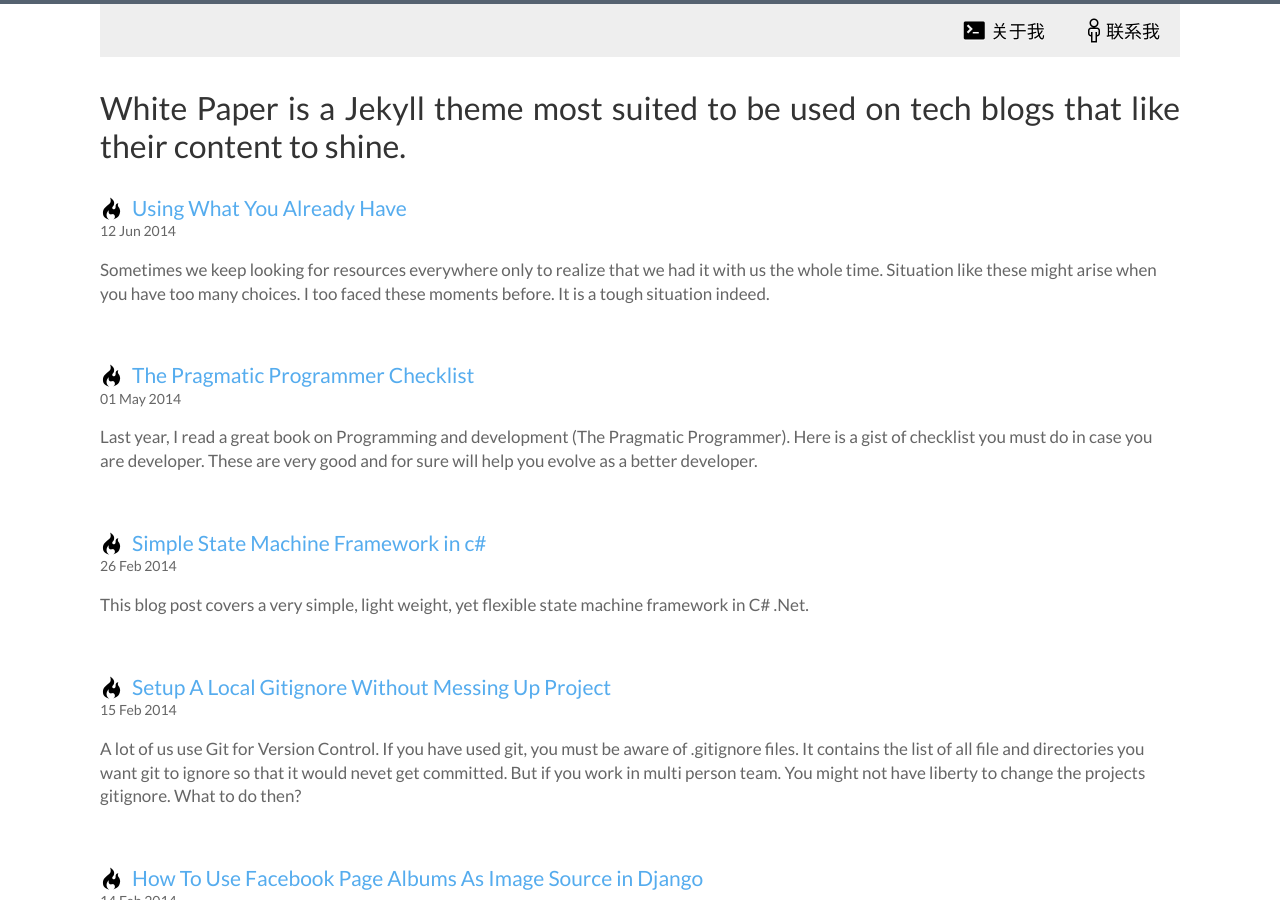
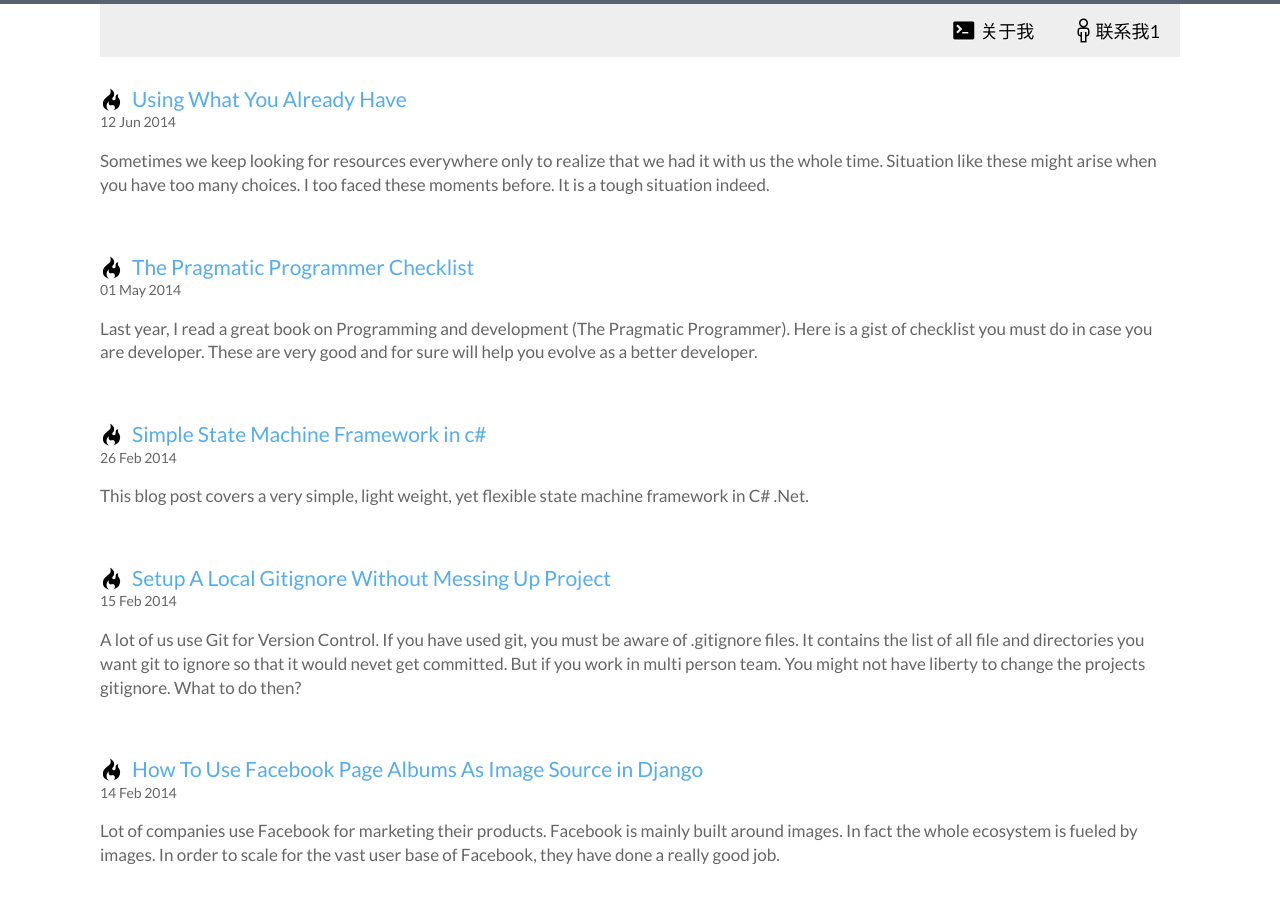
Before and after one commit to kyne0116/kyne0116.github.io, a Jekyll site: the page built from index.html, in a window 1280 px wide and 900 px high. Built offline with Jekyll 4.4.1, drawn with Linux system fonts in a browser that asks for light colours; Markdown is read by kramdown in place of the engine named in the settings; the list of posts is cut into pages by our own code.

Commit message:
add jekyll theme

```diff
--- a/_config.yml
+++ b/_config.yml
@@ -1,11 +1,9 @@
 name: White Paper
 markdown: redcarpet
 highlighter: true
-url: http://vinitkumar.me/white-paper
+url: http://kyne0116.github.io/
 gems: [jekyll-paginate,  jekyll-gist]
 paginate: 8
-description:     Jekyll theme for Programmers
-intro: White Paper is a Jekyll theme most suited to be used on tech blogs that like their content to shine.
 logo:             logo.png
 disqus_shortname:
 # url: http://gotchacode.com
@@ -16,19 +14,6 @@
 owner:
   name:           Kyne0116
   avatar:         <avatar-image-link>
-  email:          <your-email-address>
+  email:          kyne.li@hotmail.com
   # Social networking links used in footer. Update and remove as you like.
-  twitter:
-  github:
-  stackexchange:
-  # For Google Authorship https://plus.google.com/authorship
-  google_plus:
-
-# Analytics and webmaster tools stuff goes here
-google_analytics:
-google_verify:
-# https://ssl.bing.com/webmaster/configure/verify/ownership Option 2 content= goes here
-bing_verify:
-
-# Links to include in top navigation
-# For external links add external: true
+  github:   https://github.com/kyne0116
--- a/_includes/header.html
+++ b/_includes/header.html
@@ -3,7 +3,7 @@
       <ul class="nav">
         <!--Change the  URL here if working on an absolute domain-->
         <li><a href="/about"><span class="mega-octicon octicon-terminal" style="margin-right: 6px;"></span>关于我</a></li>
-        <li><a href="/contact"><span class="mega-octicon octicon-person" style="margin-right: 6px;"></span>联系我</a></li>
+        <li><a href="/aaa"><span class="mega-octicon octicon-person" style="margin-right: 6px;"></span>联系我1</a></li>
       </ul>
   </header>
   <script data-gratipay-username="vinitkme" data-gratipay-widget="button" src="//grtp.co/v1.js"></script>
```
Also changed, not shown: aaa.md (renamed from contact.md).
